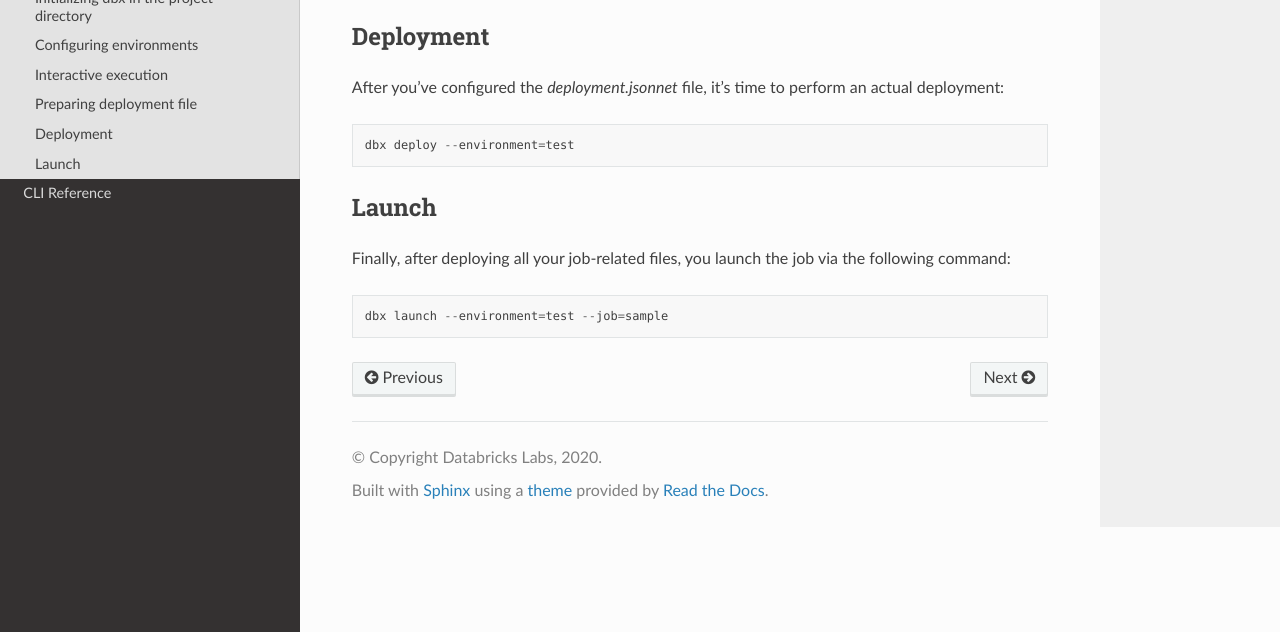
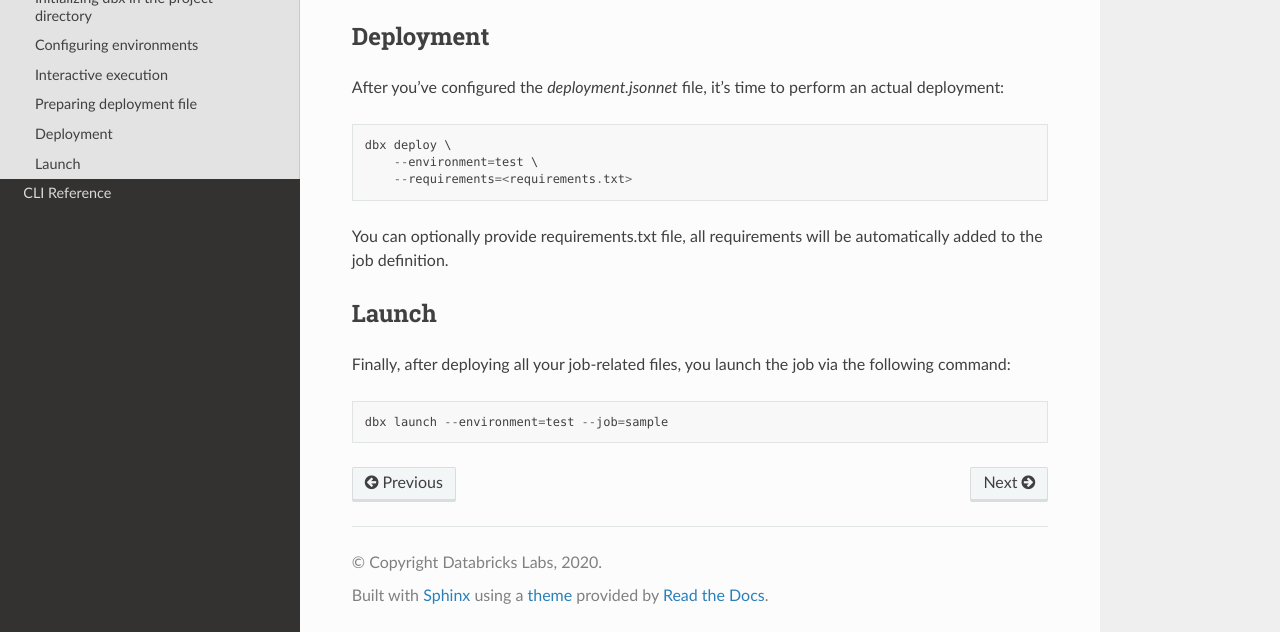
Before and after one commit to databrickslabs/dbx, a Sphinx documentation site: the page built from docs/source/quickstart.rst, in a window 1280 px wide and 900 px high, scrolled down 1924 px, cut to the strip 268-900 px from the top of the window. Built offline with Sphinx 7.4.7 and the Read the Docs theme 2.0.0, drawn with Linux system fonts in a browser that asks for light colours; some of the changed text lies outside the part shown.

```diff
--- a/docs/source/conf.py
+++ b/docs/source/conf.py
@@ -15,6 +15,7 @@ import os
 
 import sys
 import datetime as dt
+
 sys.path.insert(0, os.path.abspath("../.."))
 sys.path.insert(0, os.path.abspath("."))
 from dbx import __version__ as dbx_version
@@ -37,8 +38,11 @@ extensions = [
     "sphinx.ext.autodoc",
     "sphinx.ext.viewcode",
     "sphinx.ext.napoleon",
-    "sphinx_click.ext"
+    "sphinx_click.ext",
+    'rst2pdf.pdfbuilder'
 ]
+
+pdf_documents = [('index', project, project, author), ]
 
 # Add any paths that contain templates here, relative to this directory.
 templates_path = ['_templates']
--- a/docs/source/quickstart.rst
+++ b/docs/source/quickstart.rst
@@ -103,7 +103,11 @@ After you've configured the `deployment.jsonnet` file, it's time to perform an a
 
 .. code-block:: python
 
-    dbx deploy --environment=test
+    dbx deploy \
+        --environment=test \
+        --requirements=<requirements.txt>
+
+You can optionally provide requirements.txt file, all requirements will be automatically added to the job definition.
 
 Launch
 ------
--- a/setup.py
+++ b/setup.py
@@ -9,6 +9,7 @@ setup(
     name='dbx',
     packages=find_packages(exclude=['tests', 'tests.*']),
     setup_requires=['wheel'],
+    install_requires=["databricks-cli", "click", "jsonnet", "retry", "path", "requests", "mlflow"],
     entry_points='''
         [console_scripts]
         dbx=dbx.cli.cli:cli
```
Also changed, not shown: other parts of docs/source/quickstart.rst (+1 -1 lines), 1 other file.
